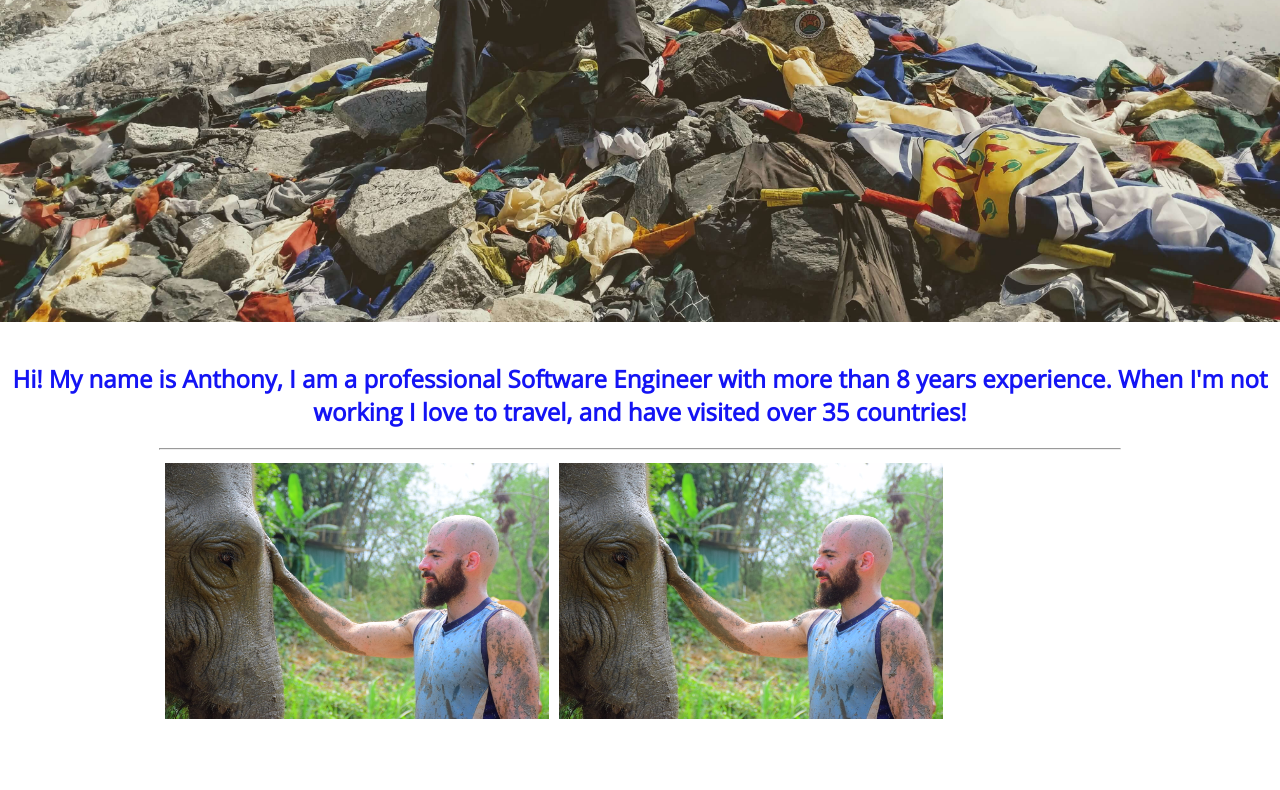
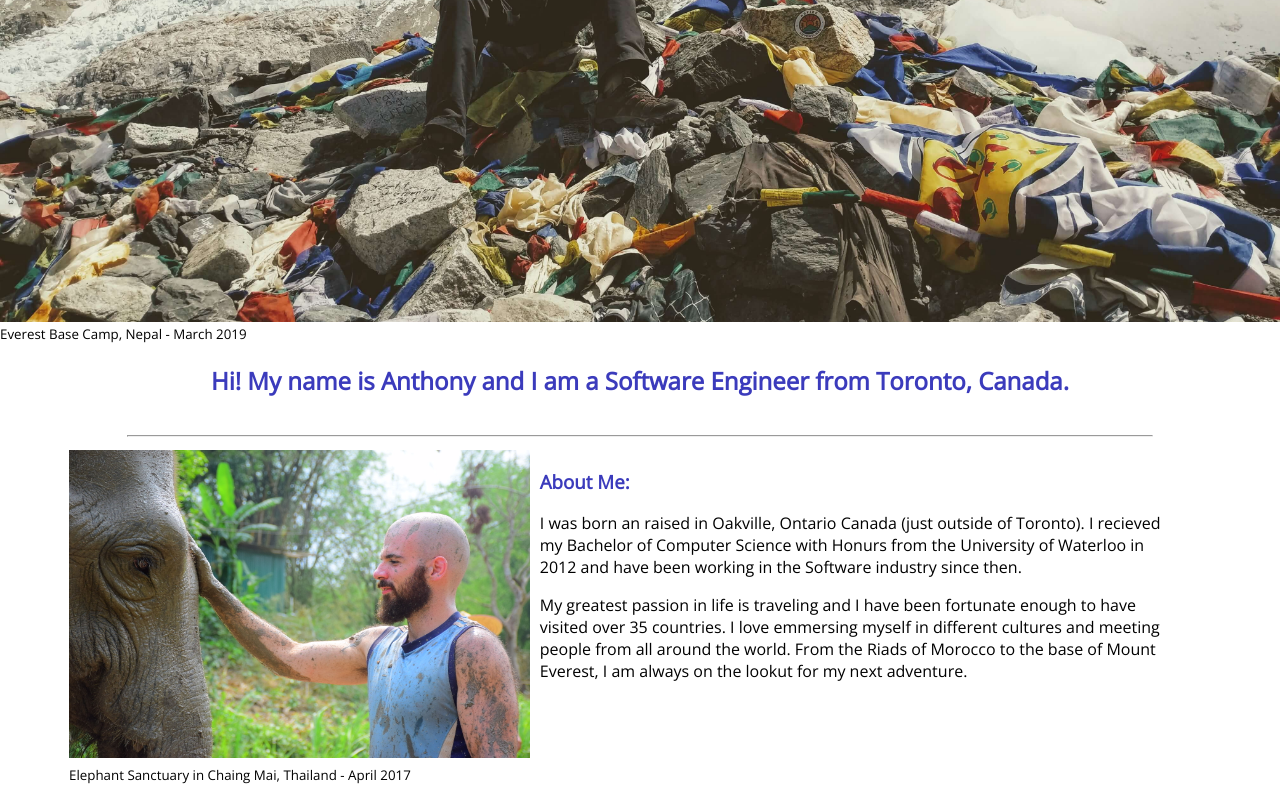
Before and after one commit to AnthonyPaulozza/AnthonyPaulozza.github.io, a plain HTML site: page index.html in a window 1280 px wide. Shown: the part 529-1319 px from the top of the page. Before the commit the page ends 1258 px from the top, so only its background shows below. Drawn offline with nearby package versions, Linux system fonts and the light colour scheme.

Commit message:
Site WIP

```diff
--- a/index.html
+++ b/index.html
@@ -32,20 +32,30 @@
             <p>Fitness and Food Enthuisiest</p>
           </div>
         </div>
+        <p class="caption"><small>Everest Base Camp, Nepal - March 2019</small></p>
 
         <div id="about" class="about-wrapper">
           <div class="about-breif">
-            <h2>Hi!  My name is Anthony, I am a professional Software Engineer with more than 8 years experience.
-              When I'm not working I love to travel, and have visited over 35 countries!
-            </h2>
+            <h2>Hi!  My name is Anthony and I am a Software Engineer from Toronto, Canada.</h2>
           </div>
-          <hr width="75%">
-          <div class="row">
-              <div class="column">
+          <hr width="80%">
+          <div class="about-row">
+              <div class="about-column-1">
                 <img src="img/bio.jpg" alt="Snow" style="width:100%">
+                <p class="caption"><small>Elephant Sanctuary in Chaing Mai, Thailand - April 2017</small></p>
               </div>
-              <div class="column">
-                <img src="img/bio.jpg" alt="Forest" style="width:100%">
+              <div class="about-column-2">
+                <h3 style="color: #3b3bbc;">About Me:</h3>
+                <p>I was born an raised in Oakville, Ontario Canada (just outside of Toronto).
+                  I recieved my Bachelor of Computer Science with Honurs from the University of Waterloo in 2012
+                  and have been working in the Software industry since then.</p>
+                <p>My greatest passion in life is traveling and I have been fortunate enough to have visited over 35
+                  countries.  I love emmersing myself in different cultures and meeting people from all around the world.
+                  From the Riads of Morocco to the base of Mount Everest, I am always on the lookut for my next adventure.
+                </p>
+                <p>
+                  <!--Add in last paragraph about website purpose-->
+                </p>
               </div>
             </div>
          </div>
--- a/style.css
+++ b/style.css
@@ -32,28 +32,32 @@ html, body {
     transform: translate(-50%, -50%);
 }
 
-.about-wrapper {
-  padding-top: 20px;
-}
 
 .about-breif{
   text-align: center;
-  color: #1414f4
+  color: #3b3bbc;
+  padding-bottom: 10px;
 }
 
-.column {
+.about-column-1 {
   float: left;
   width: 40%;
   padding: 5px;
 }
 
-.row {
+.about-column-2 {
+  float: left;
+  width: 55%;
+  padding: 5px;
+}
+
+.about-row {
   margin: auto;
-  width: 75%;
+  width: 90%;
 }
 
 /* Clear floats after image containers */
-.row::after {
+.about-row::after {
   content: "";
   clear: both;
   display: table;
@@ -97,6 +101,10 @@ html, body {
     float: right;
 }
 
+.caption {
+  margin: 0;
+}
+
 /* When the screen is less than 600 pixels wide, hide all links, except for the first one ("Home"). Show the link that contains should open and close the topnav (.icon) */
 @media screen and (max-width: 600px) {
   .topnav a:not(:first-child) {display: none;}
```
